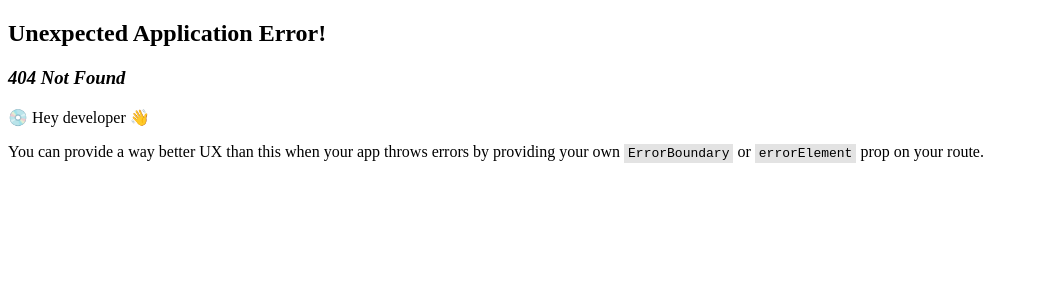
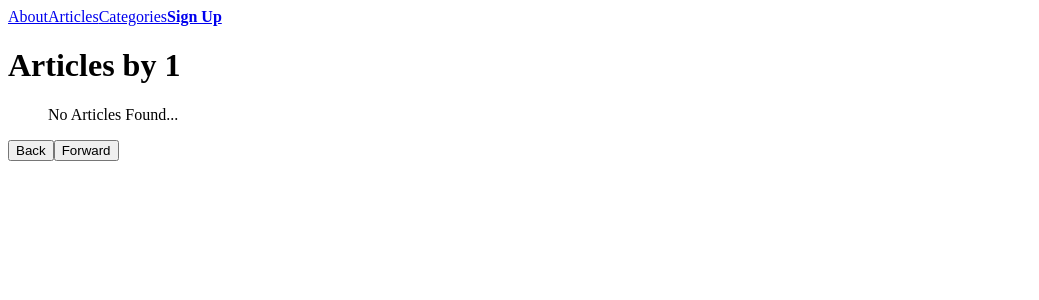
Before and after one commit to ricardo-719/react-router-v6-config, a React (Create React App) app: page /authors/1 in a window 1280 px wide. Before the commit this address had no page. Shown: the top 300 px of the page, without its empty margins (0-1039 px from the left). Built offline with nearby package versions, Linux system fonts and the light colour scheme; the HTML template or start-up script is replaced by a standard one.

Commit message:
Enable authors page using useParams

```diff
--- a/src/app/App.js
+++ b/src/app/App.js
@@ -21,6 +21,8 @@
     <Route path="/articles" element={ <Articles /> } />
     <Route path="/categories" element={ <Categories /> } />
     <Route path="/profile" element={ <Profile /> } />
+    <Route path="/articles/:title" element={ <Article /> } />
+    <Route path="/authors/:name" element={ <Author /> } />
   </Route>
 ))
 
--- a/src/components/Articles.js
+++ b/src/components/Articles.js
@@ -23,7 +23,7 @@
         { filteredArticles.map(article => (
           <li key={article.slug}>
             {/* Replace these a tags! */}
-            <Link to={`/${article.slug}`}>
+            <Link to={`${article.slug}`}>
               {article.title}
             </Link>
           </li>
--- a/src/components/Author.js
+++ b/src/components/Author.js
@@ -1,7 +1,7 @@
 import React from "react";
 import { useSelector } from "react-redux";
 import { selectAuthors } from "../features/authors/authorsSlice";
-import { Link } from "react-router-dom";
+import { Link, useParams } from "react-router-dom";
 
 // Import useParams from React Router
 
@@ -10,11 +10,12 @@
   // Extract the `name` URL parameter.
 
   const authors = useSelector(selectAuthors)
-  const author = authors["replace me"]
+  let { name } = useParams();
+  const author = authors[name]
 
   return (
     <main>
-      <h1>Articles by REPLACE ME</h1>
+      <h1>Articles by { name }</h1>
       <ul>
         {author && author.articles ? author.articles.map(slug => (
           <li key={slug}>
```
